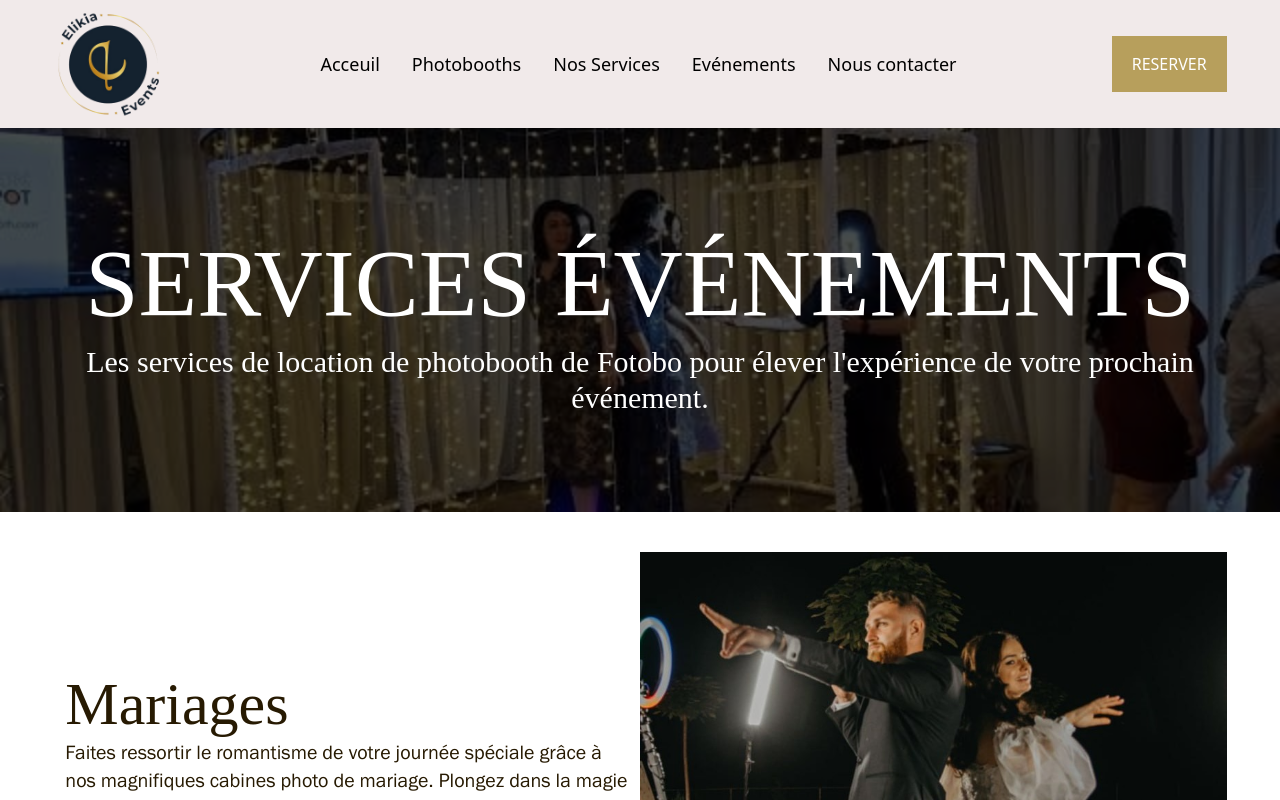
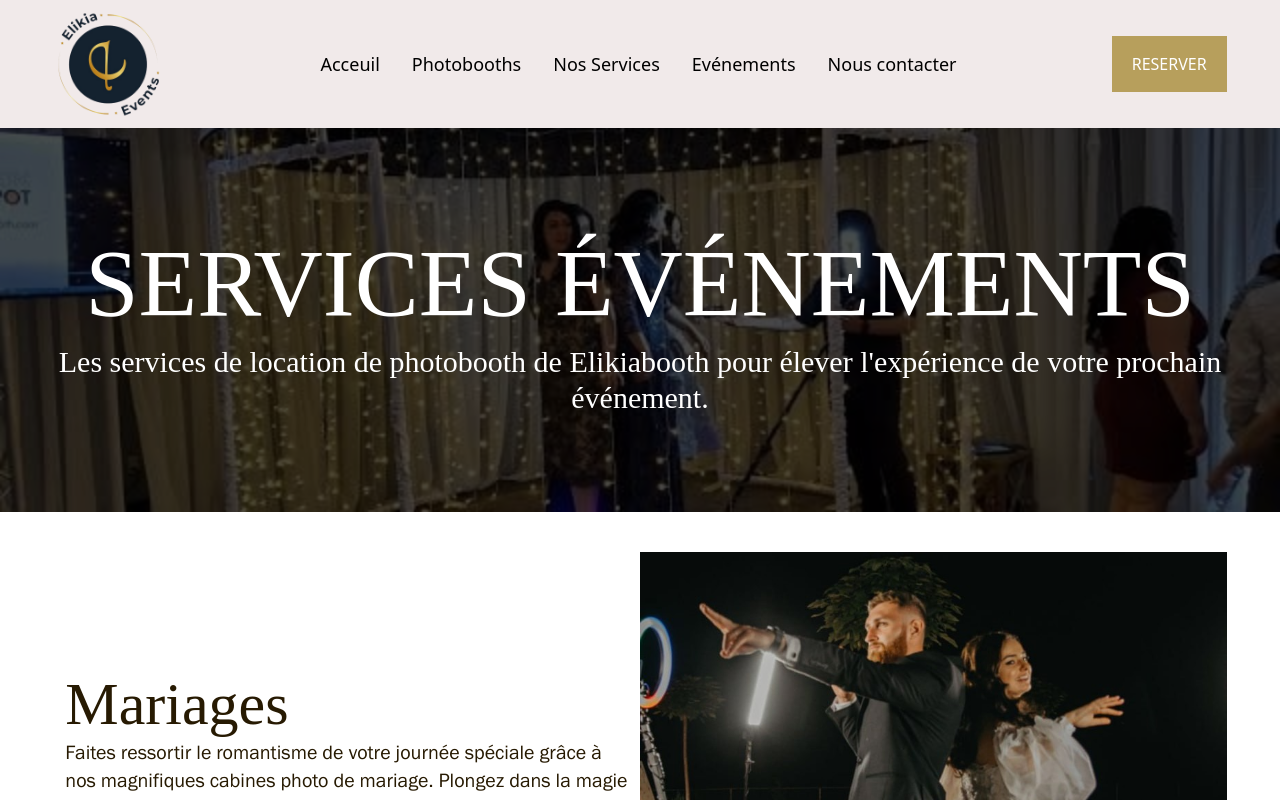
Before and after one commit to yeredmbe/photobooth, a React (Vite) app: page /evenements in a window 1280 px wide. Shown: the top 800 px of the page. Built offline with nearby package versions, Linux system fonts and the light colour scheme.

Commit message:
continue changing the images

```diff
--- a/src/pages/Evenements.jsx
+++ b/src/pages/Evenements.jsx
@@ -66,7 +66,7 @@ const Evenements = () => {
             Services événements
           </h1>
           <p className='text-3xl text-white max-sm:text-xl'>
-            Les services de location de photobooth de Fotobo pour élever l'expérience de votre prochain événement.
+            Les services de location de photobooth de Elikiabooth pour élever l'expérience de votre prochain événement.
           </p>
         </div>
       </div>
```
